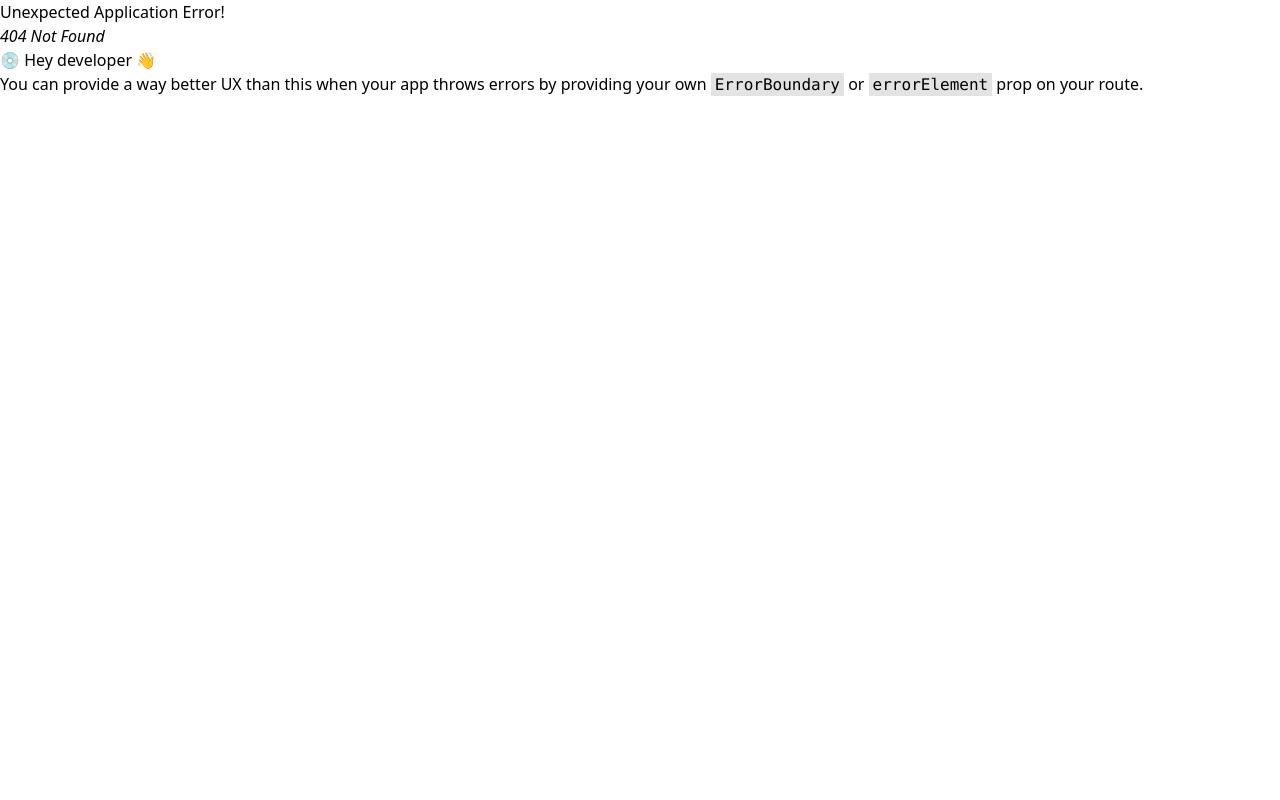
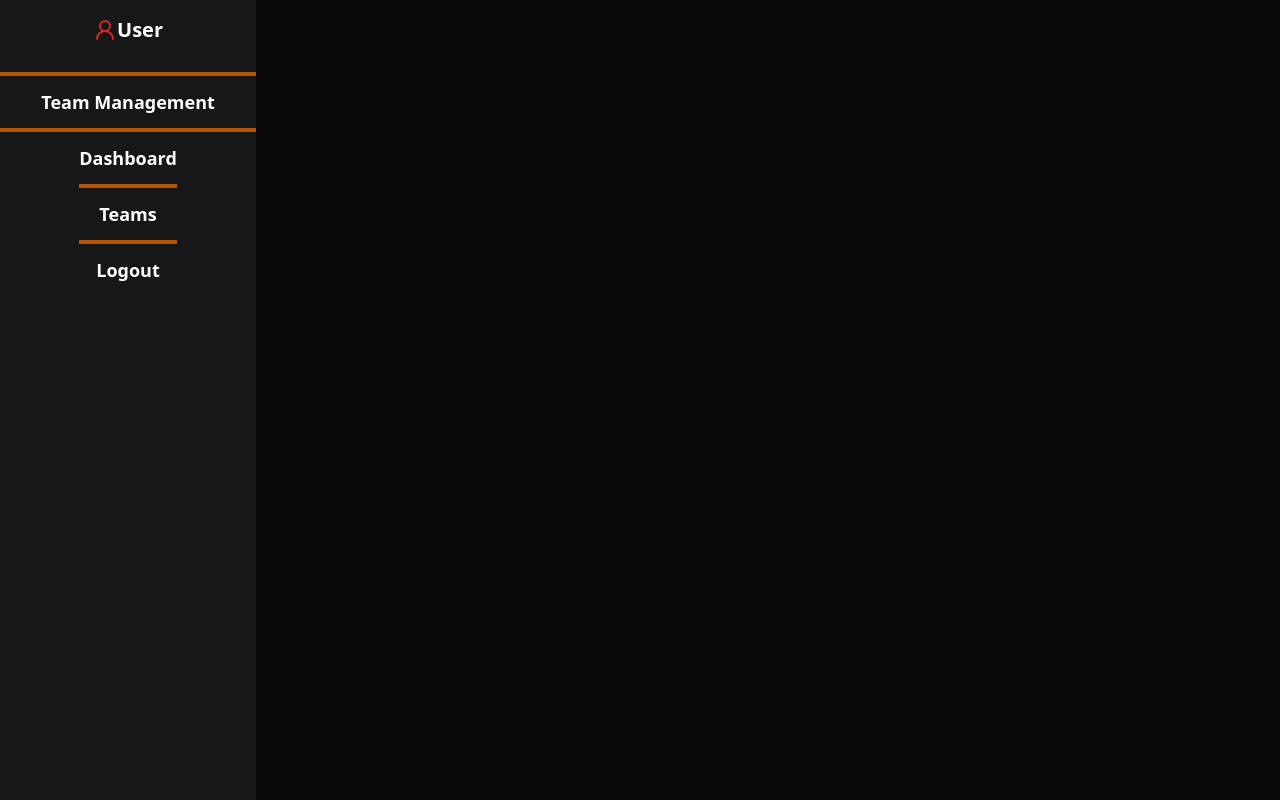
Before and after one commit to Prathamesh2801/Team_Management, a React (Vite) app in the folder client/: page /dashboard in a window 1280 px wide. Before the commit this address had no page. Built offline with nearby package versions, Linux system fonts and the light colour scheme.

Commit message:
add dashboard

```diff
--- /dev/null
+++ b/client/src/app/Dashboard.jsx
@@ -0,0 +1,11 @@
+import { Layout } from "../layout/Layout";
+
+export const Dashboard = () => {
+  return (
+    <div className="bg-neutral-950">
+      <Layout>
+        <div className="p-4">Dashboard</div>
+      </Layout>
+    </div>
+  );
+};
--- /dev/null
+++ b/client/src/app/Errorpage.jsx
@@ -0,0 +1,15 @@
+import { NavLink } from "react-router-dom";
+
+export const ErrorPage = () => {
+  return (
+    <div>
+      <div className="flex min-h-screen items-center justify-center bg-neutral-900">
+        <NavLink to="/">
+          <p className="text-2xl font-bold text-red-600">
+            Something went wrong, go to homepage.
+          </p>
+        </NavLink>
+      </div>
+    </div>
+  );
+};
--- a/client/src/components/AuthPage.jsx
+++ b/client/src/components/AuthPage.jsx
@@ -3,8 +3,10 @@ import { Eye, EyeOff, CheckCircle, XCircle } from "lucide-react";
 import axios from "axios";
 import toast, { Toaster } from "react-hot-toast";
 import { NavLink } from "react-router-dom";
+// import { useNavigate } from "react-router-dom";
 
 const API_URL = "http://localhost:5000/api/auth";
+// const navigate = useNavigate();
 
 export const AuthPage = () => {
   const [isLogin, setIsLogin] = useState(true);
@@ -22,6 +24,9 @@ export const AuthPage = () => {
       const response = await axios.post(endpoint, formData);
       const { token } = response.data;
       localStorage.setItem("token", token);
+      // if (localStorage.getItem("token")) {
+      //   navigate("/dashboard");
+      // }
       toast.success("Authentication successful");
     } catch (err) {
       toast.error(err.message);
--- /dev/null
+++ b/client/src/components/Sidebar.jsx
@@ -0,0 +1,34 @@
+import { User2Icon } from "lucide-react";
+
+export const Sidebar = () => {
+  return (
+    <div className="flex min-h-screen w-64 flex-col justify-between bg-neutral-900">
+      <div className="flex w-full flex-col items-center justify-center">
+        <div className="flex w-full items-center justify-center p-4">
+          <User2Icon className="h-6 w-6 text-red-600" />
+          <p className="text-xl font-bold text-white">User</p>
+        </div>
+        <hr className="my-3 h-1 w-full border-0 bg-amber-700" />
+        <div className="flex w-full flex-col items-center justify-center">
+          <div className="text-center">
+            <p className="text-lg font-bold text-white">Team Management</p>
+          </div>
+          <hr className="my-3 h-1 w-full border-0 bg-amber-700" />
+          <div className="flex flex-col items-center justify-center">
+            <div className="text-center">
+              <p className="text-lg font-bold text-white">Dashboard</p>
+            </div>
+            <hr className="my-3 h-1 w-full border-0 bg-amber-700" />
+            <div className="text-center">
+              <p className="text-lg font-bold text-white">Teams</p>
+            </div>
+            <hr className="my-3 h-1 w-full border-0 bg-amber-700" />
+            <a href="/auth/logout" className="text-center">
+              <p className="text-lg font-bold text-white">Logout</p>
+            </a>
+          </div>
+        </div>
+      </div>
+    </div>
+  );
+};
--- /dev/null
+++ b/client/src/layout/Layout.jsx
@@ -0,0 +1,11 @@
+import { Sidebar } from "../components/Sidebar";
+import { Outlet } from "react-router-dom";
+
+export const Layout = ({ children }) => {
+  return (
+    <div className="flex h-screen flex-col">
+      <Sidebar />
+      <Outlet />
+    </div>
+  );
+};
--- a/client/src/routes/router.jsx
+++ b/client/src/routes/router.jsx
@@ -1,14 +1,21 @@
 import { createBrowserRouter } from "react-router-dom";
 import { LandingPage } from "../app/LandingPage";
 import { AuthPage } from "../components/AuthPage";
+import { Dashboard } from "../app/Dashboard";
+import { ErrorPage } from "../app/Errorpage";
 
 export const router = createBrowserRouter([
   {
     path: "/",
     element: <LandingPage />,
+    errorElement: <ErrorPage />,
   },
   {
     path: "/auth",
     element: <AuthPage />,
   },
+  {
+    path: "/dashboard",
+    element: <Dashboard />,
+  },
 ]);
```
